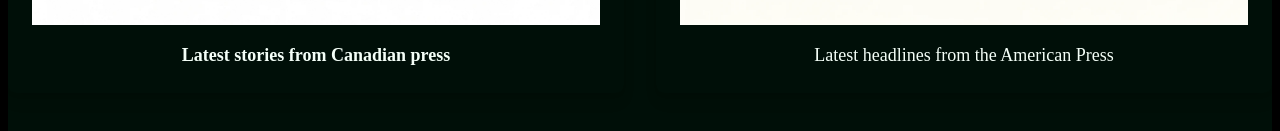
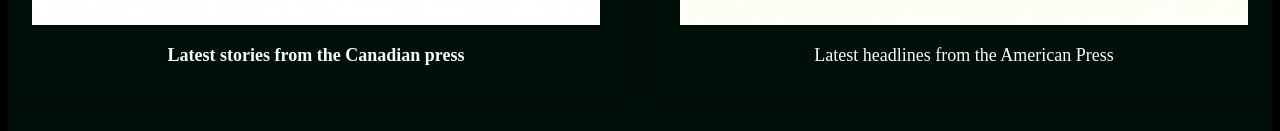
Before and after one commit to RW2023/burnworld, a Next.js app: page /countries in a window 1280 px wide. Shown: the part 540-671 px from the top of the page. Built offline with nearby package versions, Linux system fonts and the light colour scheme.

Commit message:
correct error

```diff
--- a/src/app/countries/page.tsx
+++ b/src/app/countries/page.tsx
@@ -33,7 +33,7 @@ const Index: FC<Props> = (): JSX.Element => {
                   </div>
                   <div className="mt-4">
                     <p className="text-headline text-lg text-center font-bold">
-                      Latest stories from Canadian press
+                      Latest stories from the  Canadian press
                     </p>
                   </div>
                 </div>
```
